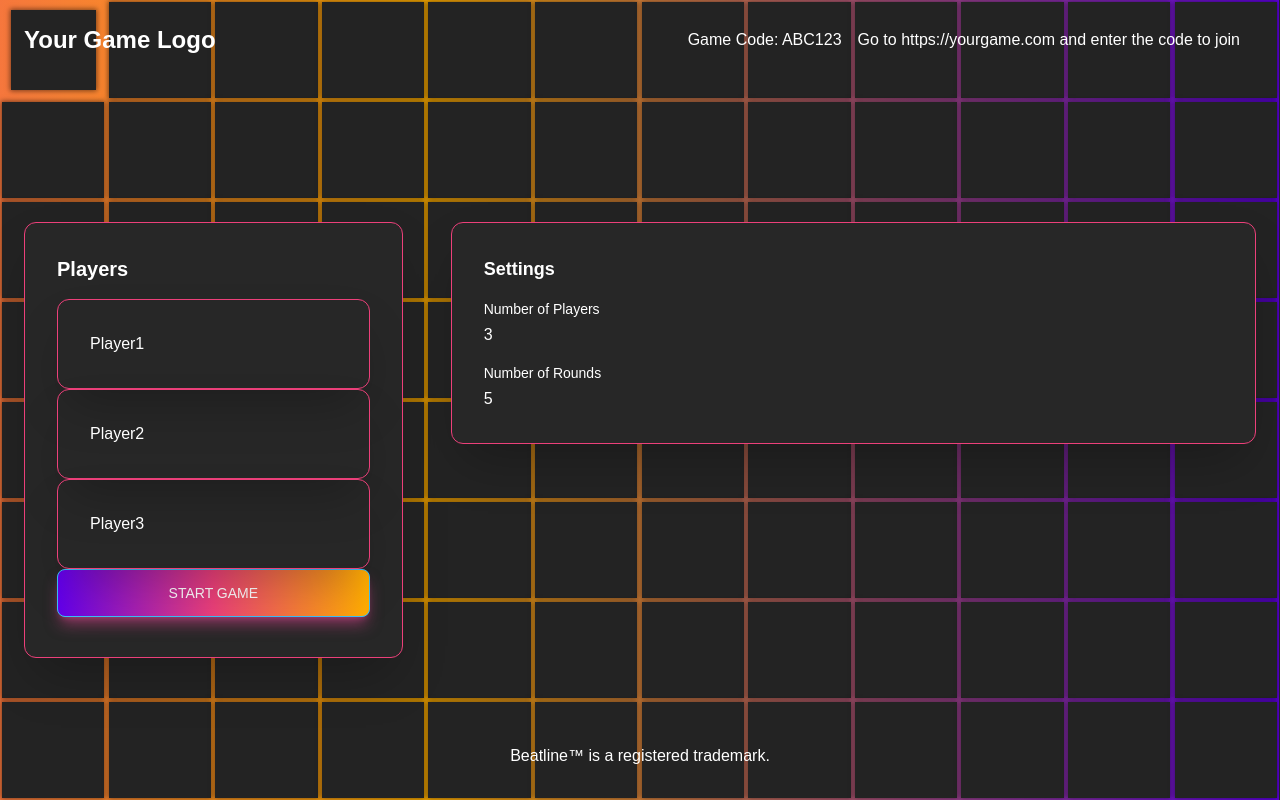
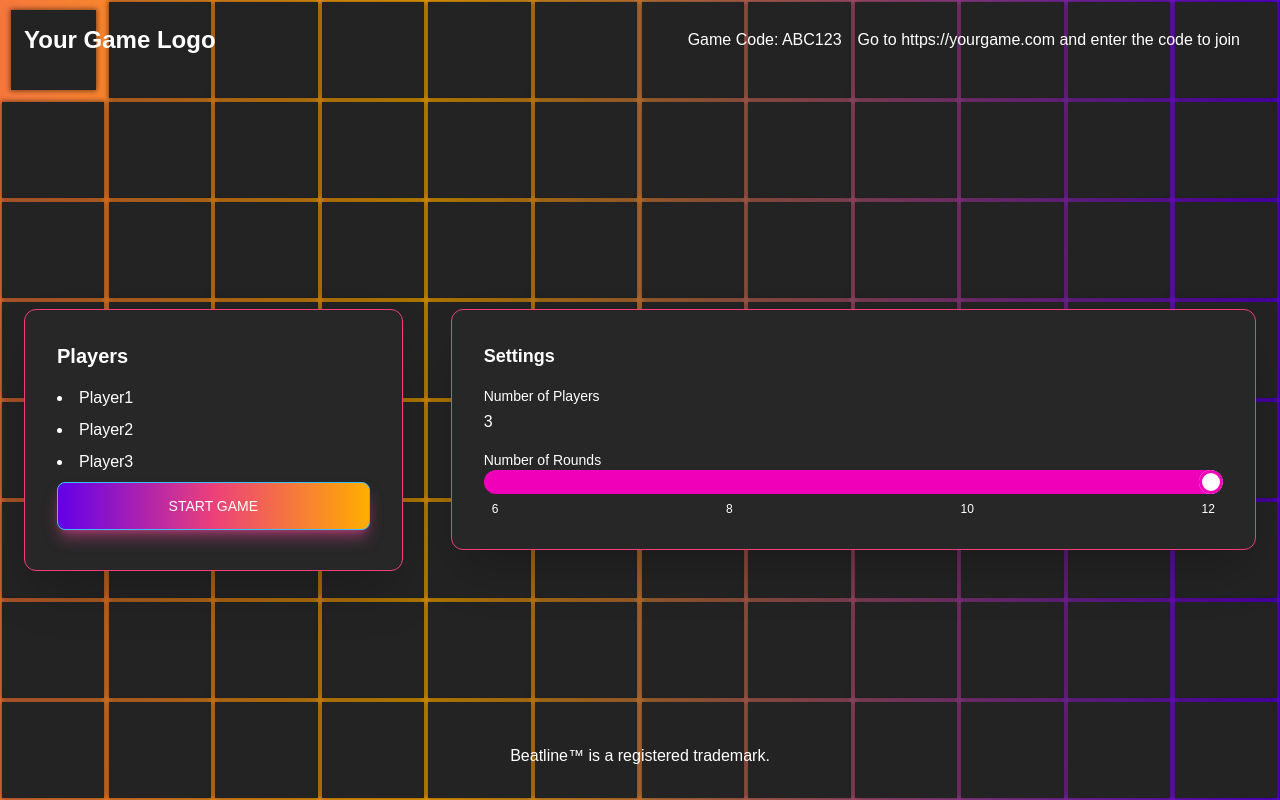
Before and after one commit to DH2643-2023-Group9/Beatline, a SvelteKit app: page /lobby in a window 1280 px wide. Built offline with nearby package versions, Linux system fonts and the light colour scheme.

Commit message:
lite changes osv
fett coola?

```diff
--- a/src/routes/createlobby/+page.svelte
+++ b/src/routes/createlobby/+page.svelte
@@ -18,9 +18,12 @@
 		}, 2000);
 	}
 
+
+
 </script>
 
 <button class="pointer-events-auto btn btn-info flex float-right" on:click={() => (showModal = true)}> How-to-play </button>
+
 
 <Modal bind:showModal>
 	<Card extraClasses="p-8  rounded-xl shadow-lg w-96 space-y-6 box-content border-[#6200EA]">
@@ -42,7 +45,6 @@
 			yadda yadda vi skriver det här när vi vet exakt hur allt funkar
 		</div>
 	</Card>
-
 </Modal>
 
 <div class="min-h-screen flex items-center justify-center text-white">
--- a/src/routes/game/+page.svelte
+++ b/src/routes/game/+page.svelte
@@ -2,8 +2,8 @@
 	import { writable } from 'svelte/store';
 	import Card from '../Card.svelte';
 	import Profile from '../Profile.svelte'
-	let redPlayer = ['Player1', 'Player2', 'Player3'];
-	let bluePlayer = ['Player1', 'Player2', 'Player3'];
+	let redPlayer = ['Player1', '	Player2', '	Player3'];
+	let bluePlayer = ['Player1', '	Player2', '	Player3'];
 
 
 	// Define the cards store
@@ -35,35 +35,28 @@
 	}
 </script>
 
-<div class="min-h-screen flex flex-col">
+<div class="min-h-screen min-w-fit flex flex-col">
 	<!-- Team Information -->
 	<div class="flex justify-between p-4 position-fixed top-0 left-0 right-0 text-3xl text-center">
 		<!-- Team Red Information -->
-		<div class="rounded-md bg-gradient-to-r from-red-800 via-sky-200 to-red-600 p-1">
-			<div class=" h-full w-full bg-gray-800">
+		<div class="rounded-md bg-gradient-to-r from-red-800 via-sky-200 to-red-600 p-1 w-1/4">
+			<div class=" h-full w-full bg-gray-800 space-y-4">
 			<h2>{teamRed.name}</h2>
 			<p>Score: {teamRed.score}</p>
 
-			<Profile extraClasses="mb-2 border-none">
-			{#each redPlayer as player}
-			<div class="flex flex-wrap content-end"> {player}</div>
-			{/each}
-		</Profile>
+			<div class="flex flex-wrap content-end justify-center text-xl "> {redPlayer}</div>
+
 	</div>
 	</div>
 
 		<!-- Team Blue Information -->
-		<div class="rounded-md bg-gradient-to-r from-blue-800 via-sky-200 to-cyan-600 p-1">
-			<div class=" h-full w-full bg-gray-800">
+		<div class="rounded-md bg-gradient-to-r from-blue-800 w-1/4 via-sky-200 to-cyan-600 p-1 w-1/4 ">
+			<div class=" h-full w-full bg-gray-800 space-y-4">
 			<h2>{teamBlue.name}</h2>
 			<p>Score: {teamBlue.score}</p>
 
-			<Profile extraClasses="mb-2 border-none">
-			{#each bluePlayer as player}
-			<div class="flex flex-wrap content-end"> {player}</div>
-			{/each}
-		</Profile>
-	</div>
+			<div class="flex flex-wrap content-end justify-center text-xl "> {bluePlayer}</div>
+		</div>
 	</div>
 
 	</div>
--- a/src/routes/lobby/+page.svelte
+++ b/src/routes/lobby/+page.svelte
@@ -1,9 +1,8 @@
-<script>
+<script lang="ts">
 	let players = ['Player1', 'Player2', 'Player3'];
 	let gameCode = 'ABC123';
 	let gameLink = 'https://yourgame.com';
 	let numPlayers = 3;
-	let gameRounds = 5;
 	import Card from '../Card.svelte';
 	import { goto } from '$app/navigation';
 	import Profile from '../Profile.svelte';
@@ -12,6 +11,8 @@
 		//navigate to game
 		goto('/game');
 	}
+	let value: string = "12";
+
 </script>
 
 <div class="min-h-screen flex flex-col">
@@ -37,9 +38,9 @@
 			<div class="w-1/3 flex flex-col justify-between p-6">
 				<!-- Logo -->
 				<Card>
-					<h2 class="text-xl font-semibold mb-4 bg-[#">Players</h2>
+					<h2 class="text-xl font-semibold mb-4">Players</h2>
 						{#each players as player}
-							<Profile extraClasses="mb-2">{player}</Profile>
+							<li class="mb-2">{player}</li>
 						{/each}
 					<button on:click={startGame} class="pointer-events-auto btn btn-info w-full text-white bg-gradient-to-r from-[#6200EA] via-[#EC407A] to-[#ffae00] hover:bg-gradient-to-br focus:ring-4 focus:outline-none focus:ring-pink-300 dark:focus:ring-pink-800 shadow-lg shadow-pink-500/50 dark:shadow-lg dark:shadow-pink-800/80 font-medium rounded-lg text-sm px-5 py-2.5 text-center mr-2 mb-2	 "
 						>Start Game</button
@@ -65,15 +66,16 @@
 							/>
 						</div>
 						<div>
-							<label for="rounds" class="block text-sm font-medium"
-								>Number of Rounds</label
-							>
-							<input
-								id="rounds"
-								type="number"
-								bind:value={gameRounds}
-								class="mt-1 block w-full rounded-md border-gray-300 bg-inherit"
-							/>
+							<label for="players" class="block text-sm font-medium"> Number of Rounds </label>
+							<input type="range" class="pointer-events-auto range range-secondary" min="6" max="12" step="2" bind:value>
+							<div class="w-full flex justify-between text-xs px-2">
+								<span>6</span>
+								<span>8</span>
+								<span>10</span>
+								<span>12</span>
+							  </div>
+
+
 						</div>
 					</div>
 				</Card>
```
